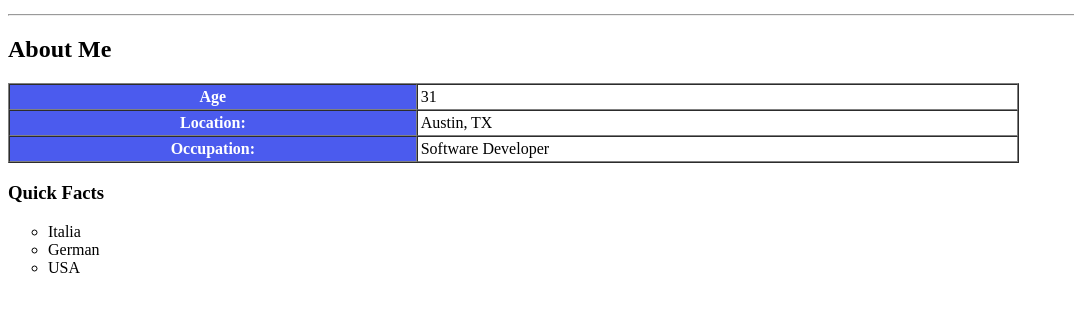
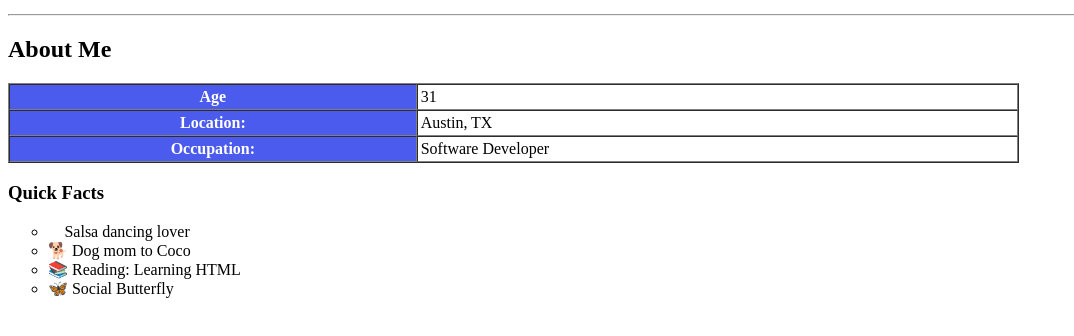
Before and after one commit to nathaliagulotta/project-personal-profile-html, a plain HTML site: page index.html in a window 1280 px wide. Shown: the part 302-638 px from the top of the page, without its empty margins (0-1074 px from the left). Drawn offline with Linux system fonts and the light colour scheme.

Commit message:
Quick Facts

```diff
--- a/index.html
+++ b/index.html
@@ -31,9 +31,10 @@
 
    <h3>Quick Facts</h3>
    <ul type="circle">
-    <li> Italia </li>
-    <li> German </li>
-    <li> USA    </li>
+    <li> &#58655; Salsa dancing lover </li>
+    <li> &#x1f415; Dog mom to Coco </li>
+    <li> &#x1f4da; Reading: Learning HTML </li>
+    <li> &#129419; Social Butterfly </li>
   </ul>
 
 
```
